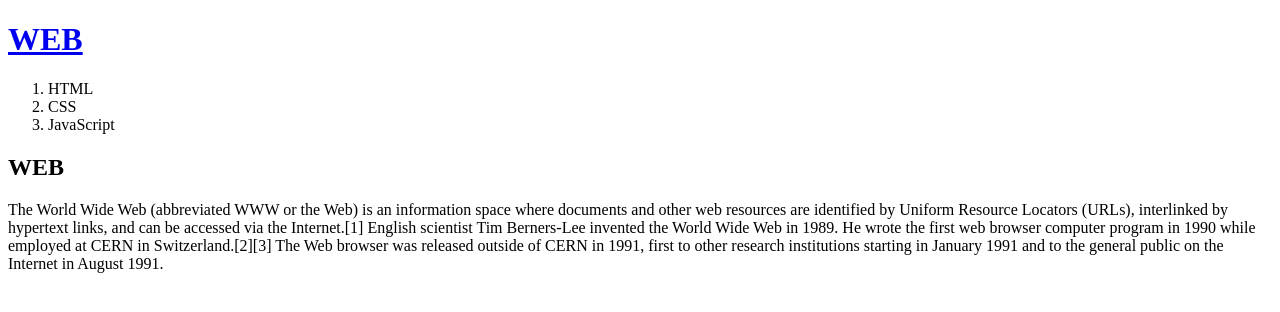
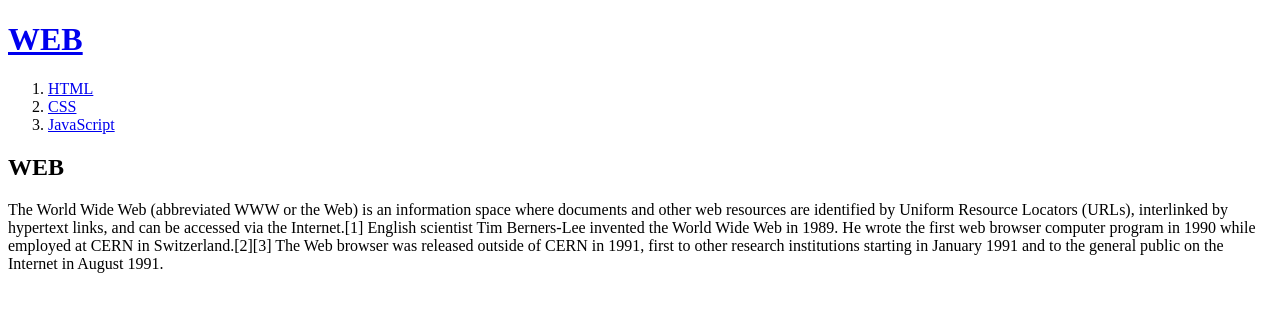
Before and after one commit to mxnz0256/web1, a plain HTML site: page index.html in a window 1280 px wide. Drawn offline with Linux system fonts and the light colour scheme.

Commit message:
index file uploaded
index file error fixed

```diff
--- a/index.html
+++ b/index.html
@@ -7,9 +7,9 @@
 <body>
   <h1><a href="index.html">WEB</a></h1>
   <ol>
-    <li><a href="1.html"></a>HTML</li>
-    <li><a href="2.html"></a>CSS</li>
-    <li><a href="3.html"></a>JavaScript</li>
+    <li><a href="1.html">HTML</a></li>
+    <li><a href="2.html">CSS</a></li>
+    <li><a href="3.html">JavaScript</a></li>
   </ol>
 
   <h2>WEB</h2>
```
